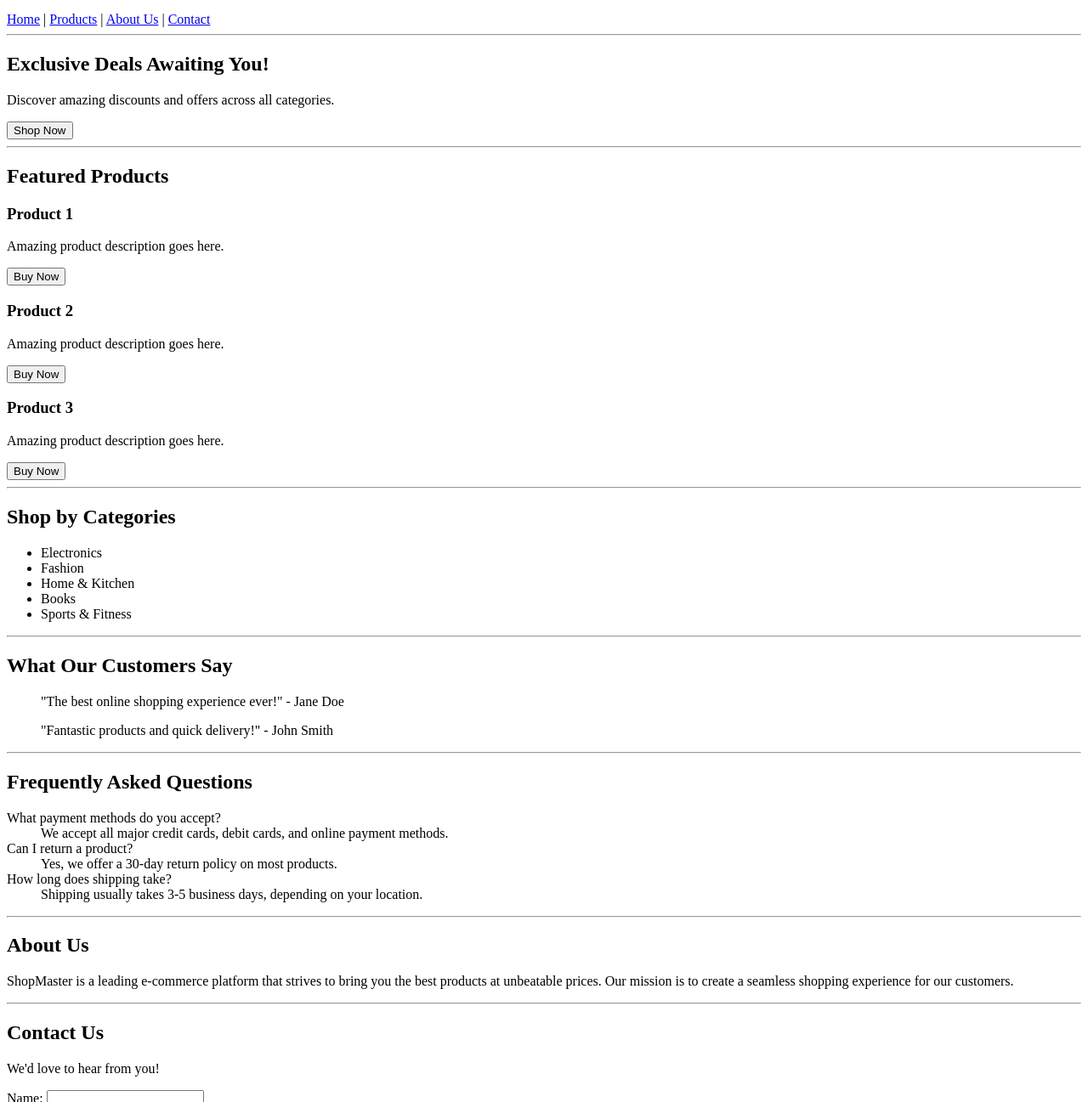
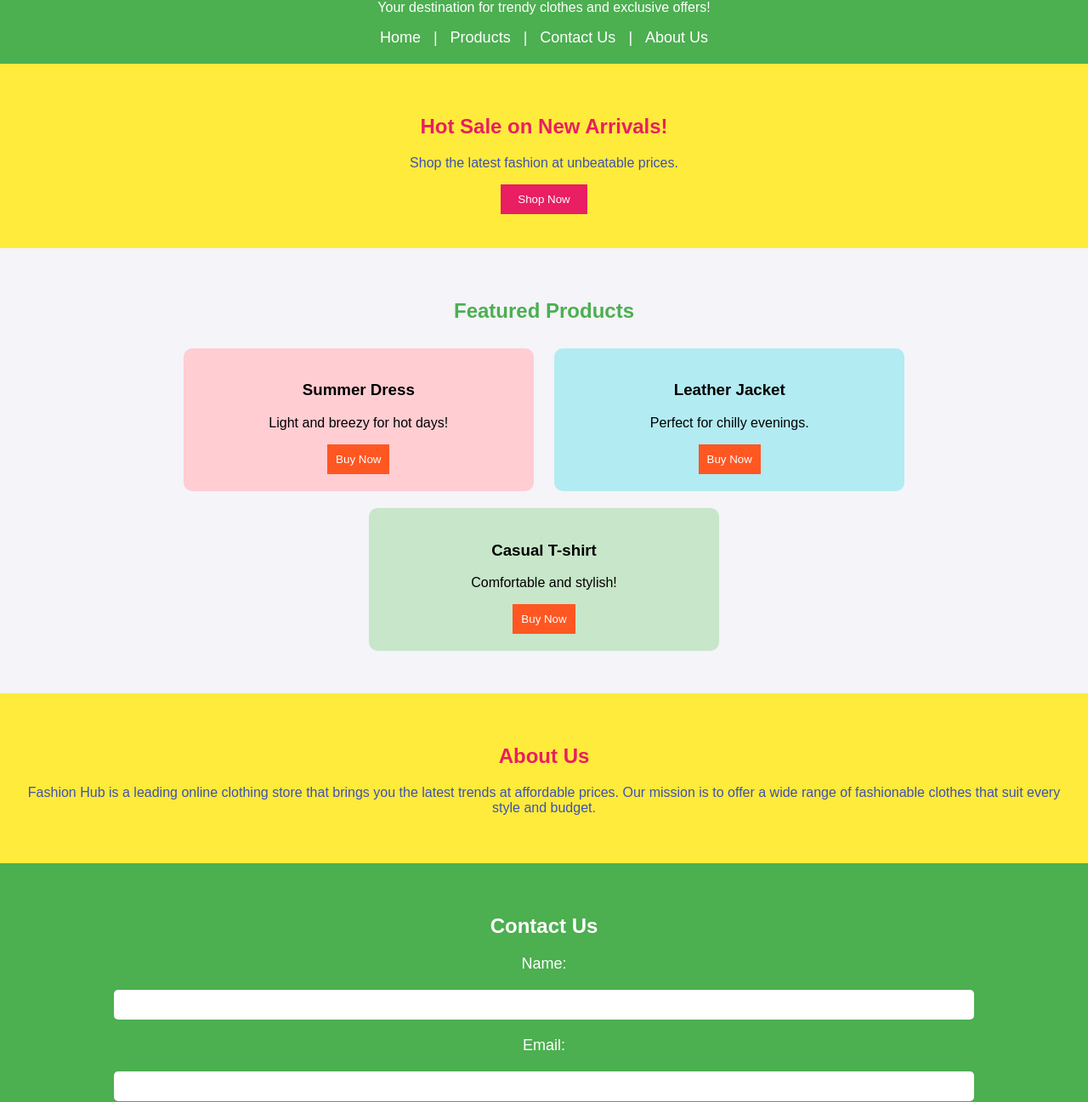
Before and after one commit to sahil075/staticwebsite, a plain HTML site: page index.html in a window 1280 px wide. Shown: the part 100-1397 px from the top of the page at 85% size. Drawn offline with Linux system fonts and the light colour scheme.

Commit message:
Update index.html

```diff
--- a/index.html
+++ b/index.html
@@ -3,131 +3,90 @@
 <head>
     <meta charset="UTF-8">
     <meta name="viewport" content="width=device-width, initial-scale=1.0">
-    <meta name="description" content="Your one-stop shop for all your needs. Explore a wide range of products at the best prices.">
-    <title>E-Commerce Website</title>
+    <meta name="description" content="Buy fashionable clothes online with exclusive deals and offers.">
+    <title>Colorful Clothes Store</title>
 </head>
-<body>
+<body style="font-family: Arial, sans-serif; margin: 0; padding: 0; background-color: #f4f4f9;">
+
     <!-- Header Section -->
-    <header>
-        <h1>Welcome to ShopMaster</h1>
-        <p>Your one-stop shop for all your needs.</p>
-        <nav>
-            <a href="#home">Home</a> |
-            <a href="#products">Products</a> |
-            <a href="#about">About Us</a> |
-            <a href="#contact">Contact</a>
+    <header style="background-color: #4CAF50; color: white; padding: 20px; text-align: center;">
+        <h1>Welcome to Fashion Hub</h1>
+        <p>Your destination for trendy clothes and exclusive offers!</p>
+        <nav style="font-size: 18px;">
+            <a href="#home" style="color: white; text-decoration: none; padding: 10px;">Home</a> |
+            <a href="#products" style="color: white; text-decoration: none; padding: 10px;">Products</a> |
+            <a href="#contact" style="color: white; text-decoration: none; padding: 10px;">Contact Us</a> |
+            <a href="#about" style="color: white; text-decoration: none; padding: 10px;">About Us</a>
         </nav>
-        <hr>
     </header>
 
     <!-- Hero Banner -->
-    <section id="home">
-        <h2>Exclusive Deals Awaiting You!</h2>
-        <p>Discover amazing discounts and offers across all categories.</p>
-        <button>Shop Now</button>
-        <hr>
+    <section id="home" style="background-color: #FFEB3B; padding: 40px 20px; text-align: center;">
+        <h2 style="color: #E91E63;">Hot Sale on New Arrivals!</h2>
+        <p style="color: #3F51B5;">Shop the latest fashion at unbeatable prices.</p>
+        <button style="padding: 10px 20px; background-color: #E91E63; color: white; border: none; cursor: pointer;">
+            Shop Now
+        </button>
     </section>
 
-    <!-- Featured Products -->
-    <section id="products">
-        <h2>Featured Products</h2>
-        <div>
-            <h3>Product 1</h3>
-            <p>Amazing product description goes here.</p>
-            <button>Buy Now</button>
+    <!-- Featured Products Section -->
+    <section id="products" style="padding: 40px 20px; text-align: center;">
+        <h2 style="color: #4CAF50;">Featured Products</h2>
+        <div style="display: inline-block; width: 30%; background-color: #FFCDD2; padding: 20px; margin: 10px; border-radius: 10px;">
+            <h3>Summer Dress</h3>
+            <p>Light and breezy for hot days!</p>
+            <button style="padding: 10px; background-color: #FF5722; color: white; border: none; cursor: pointer;">Buy Now</button>
         </div>
-        <div>
-            <h3>Product 2</h3>
-            <p>Amazing product description goes here.</p>
-            <button>Buy Now</button>
+        <div style="display: inline-block; width: 30%; background-color: #B2EBF2; padding: 20px; margin: 10px; border-radius: 10px;">
+            <h3>Leather Jacket</h3>
+            <p>Perfect for chilly evenings.</p>
+            <button style="padding: 10px; background-color: #FF5722; color: white; border: none; cursor: pointer;">Buy Now</button>
         </div>
-        <div>
-            <h3>Product 3</h3>
-            <p>Amazing product description goes here.</p>
-            <button>Buy Now</button>
+        <div style="display: inline-block; width: 30%; background-color: #C8E6C9; padding: 20px; margin: 10px; border-radius: 10px;">
+            <h3>Casual T-shirt</h3>
+            <p>Comfortable and stylish!</p>
+            <button style="padding: 10px; background-color: #FF5722; color: white; border: none; cursor: pointer;">Buy Now</button>
         </div>
-        <hr>
     </section>
 
-    <!-- Categories Section -->
-    <section>
-        <h2>Shop by Categories</h2>
-        <ul>
-            <li>Electronics</li>
-            <li>Fashion</li>
-            <li>Home & Kitchen</li>
-            <li>Books</li>
-            <li>Sports & Fitness</li>
-        </ul>
-        <hr>
-    </section>
-
-    <!-- Testimonials -->
-    <section>
-        <h2>What Our Customers Say</h2>
-        <blockquote>
-            <p>"The best online shopping experience ever!" - Jane Doe</p>
-        </blockquote>
-        <blockquote>
-            <p>"Fantastic products and quick delivery!" - John Smith</p>
-        </blockquote>
-        <hr>
-    </section>
-
-    <!-- FAQ Section -->
-    <section>
-        <h2>Frequently Asked Questions</h2>
-        <dl>
-            <dt>What payment methods do you accept?</dt>
-            <dd>We accept all major credit cards, debit cards, and online payment methods.</dd>
-
-            <dt>Can I return a product?</dt>
-            <dd>Yes, we offer a 30-day return policy on most products.</dd>
-
-            <dt>How long does shipping take?</dt>
-            <dd>Shipping usually takes 3-5 business days, depending on your location.</dd>
-        </dl>
-        <hr>
-    </section>
-
-    <!-- About Us -->
-    <section id="about">
-        <h2>About Us</h2>
-        <p>
-            ShopMaster is a leading e-commerce platform that strives to bring you the best products at unbeatable prices.
-            Our mission is to create a seamless shopping experience for our customers.
+    <!-- About Us Section -->
+    <section id="about" style="background-color: #FFEB3B; padding: 40px 20px; text-align: center;">
+        <h2 style="color: #E91E63;">About Us</h2>
+        <p style="color: #3F51B5;">
+            Fashion Hub is a leading online clothing store that brings you the latest trends at affordable prices.
+            Our mission is to offer a wide range of fashionable clothes that suit every style and budget.
         </p>
-        <hr>
     </section>
 
     <!-- Contact Section -->
-    <section id="contact">
+    <section id="contact" style="padding: 40px 20px; background-color: #4CAF50; color: white; text-align: center;">
         <h2>Contact Us</h2>
-        <p>We'd love to hear from you!</p>
         <form>
-            <label for="name">Name:</label>
-            <input type="text" id="name" name="name" required><br><br>
-
-            <label for="email">Email:</label>
-            <input type="email" id="email" name="email" required><br><br>
-
-            <label for="message">Message:</label>
-            <textarea id="message" name="message" rows="4" required></textarea><br><br>
-
-            <button type="submit">Send Message</button>
+            <label for="name" style="display: block; font-size: 18px; margin: 10px 0;">Name:</label>
+            <input type="text" id="name" name="name" style="padding: 10px; width: 80%; border-radius: 5px; border: none; margin: 10px;">
+            <br>
+            <label for="email" style="display: block; font-size: 18px; margin: 10px 0;">Email:</label>
+            <input type="email" id="email" name="email" style="padding: 10px; width: 80%; border-radius: 5px; border: none; margin: 10px;">
+            <br>
+            <label for="message" style="display: block; font-size: 18px; margin: 10px 0;">Message:</label>
+            <textarea id="message" name="message" rows="4" style="padding: 10px; width: 80%; border-radius: 5px; border: none; margin: 10px;"></textarea>
+            <br>
+            <button type="submit" style="padding: 10px 20px; background-color: #E91E63; color: white; border: none; cursor: pointer;">
+                Send Message
+            </button>
         </form>
-        <hr>
     </section>
 
     <!-- Footer -->
-    <footer>
-        <p>&copy; 2024 ShopMaster. All Rights Reserved.</p>
+    <footer style="background-color: #212121; color: white; text-align: center; padding: 20px;">
+        <p>&copy; 2024 Fashion Hub. All Rights Reserved.</p>
         <nav>
-            <a href="#home">Home</a> |
-            <a href="#products">Products</a> |
-            <a href="#about">About Us</a> |
-            <a href="#contact">Contact</a>
+            <a href="#home" style="color: white; text-decoration: none; padding: 10px;">Home</a> |
+            <a href="#products" style="color: white; text-decoration: none; padding: 10px;">Products</a> |
+            <a href="#contact" style="color: white; text-decoration: none; padding: 10px;">Contact Us</a> |
+            <a href="#about" style="color: white; text-decoration: none; padding: 10px;">About Us</a>
         </nav>
     </footer>
+
 </body>
 </html>
```
